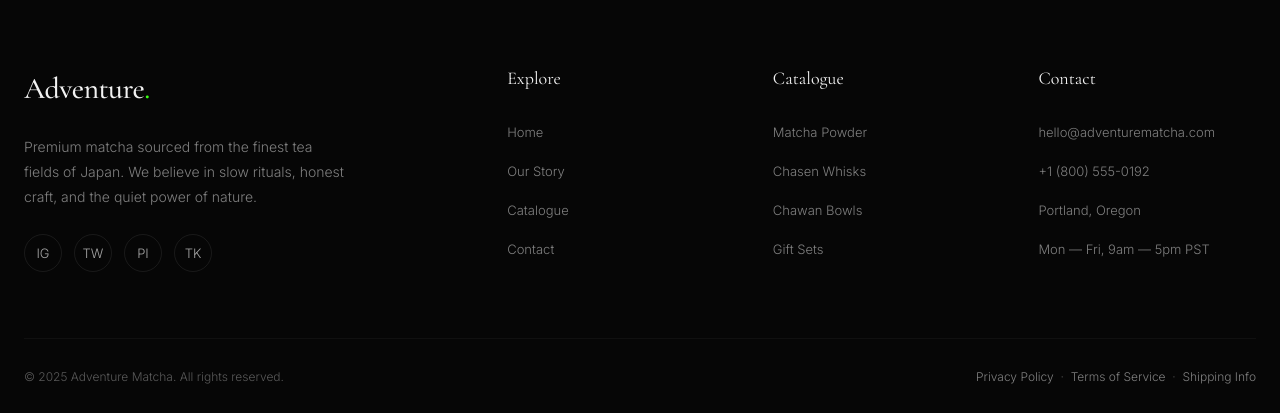
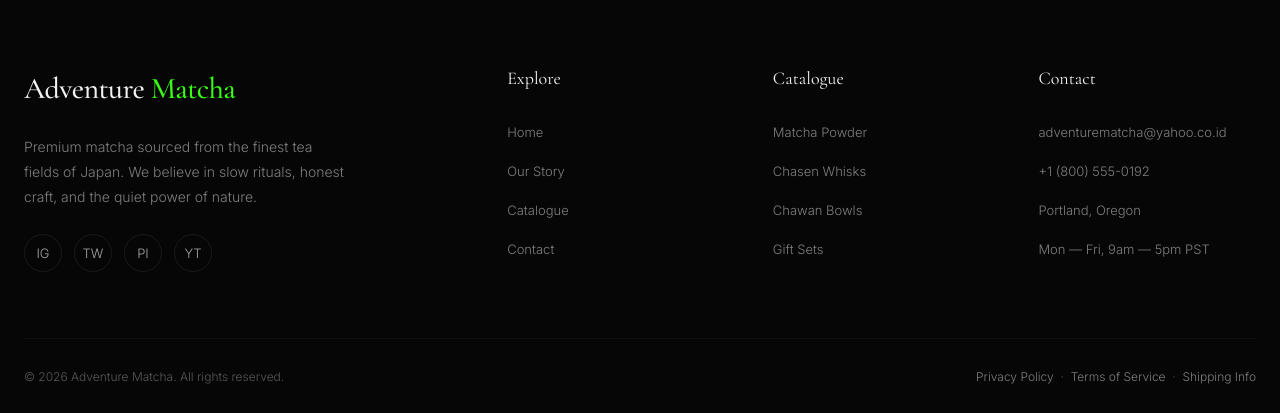
Before and after one commit to arlenqc/matcha-adventure, a plain HTML site: page catalogue.html in a window 1280 px wide. Shown: the part 6197-6610 px from the top of the page. Drawn offline with nearby package versions, Linux system fonts and the light colour scheme.

Commit message:
Update catalogue.html

```diff
--- a/catalogue.html
+++ b/catalogue.html
@@ -516,18 +516,18 @@
     <div class="container">
       <div class="footer-grid">
         <div class="footer-brand">
-          <a href="index.html" class="nav-logo" style="font-size:30px;">Adventure<span>.</span></a>
+          <a href="index.html" class="nav-logo" style="font-size:30px;">Adventure<span> Matcha</span></a>
           <p>Premium matcha sourced from the finest tea fields of Japan. We believe in slow rituals, honest craft, and the quiet power of nature.</p>
           <div class="footer-social">
-            <a href="#" aria-label="Instagram">IG</a><a href="#" aria-label="Twitter">TW</a><a href="#" aria-label="Pinterest">PI</a><a href="#" aria-label="TikTok">TK</a>
+            <a href="#" aria-label="Instagram">IG</a><a href="#" aria-label="Twitter">TW</a><a href="#" aria-label="Pinterest">PI</a><a href="#" aria-label="YouTube">YT</a>
           </div>
         </div>
         <div class="footer-col"><h4>Explore</h4><ul><li><a href="index.html">Home</a></li><li><a href="about.html">Our Story</a></li><li><a href="catalogue.html">Catalogue</a></li><li><a href="contact.html">Contact</a></li></ul></div>
         <div class="footer-col"><h4>Catalogue</h4><ul><li><a href="#matcha-powder">Matcha Powder</a></li><li><a href="#chasen-whisk">Chasen Whisks</a></li><li><a href="#chawan-bowl">Chawan Bowls</a></li><li><a href="#">Gift Sets</a></li></ul></div>
-        <div class="footer-col"><h4>Contact</h4><ul><li><a href="mailto:hello@adventurematcha.com">hello@adventurematcha.com</a></li><li><a href="tel:+18005550192">+1 (800) 555-0192</a></li><li><a href="#">Portland, Oregon</a></li><li><a href="#">Mon — Fri, 9am — 5pm PST</a></li></ul></div>
+        <div class="footer-col"><h4>Contact</h4><ul><li><a href="mailto:adventurematcha@yahoo.co.id">adventurematcha@yahoo.co.id</a></li><li><a href="tel:+18005550192">+1 (800) 555-0192</a></li><li><a href="#">Portland, Oregon</a></li><li><a href="#">Mon — Fri, 9am — 5pm PST</a></li></ul></div>
       </div>
       <div class="footer-bottom">
-        <p>&copy; 2025 Adventure Matcha. All rights reserved.</p>
+        <p>&copy; 2026 Adventure Matcha. All rights reserved.</p>
         <p><a href="#">Privacy Policy</a> &nbsp;·&nbsp; <a href="#">Terms of Service</a> &nbsp;·&nbsp; <a href="#">Shipping Info</a></p>
       </div>
     </div>
```
